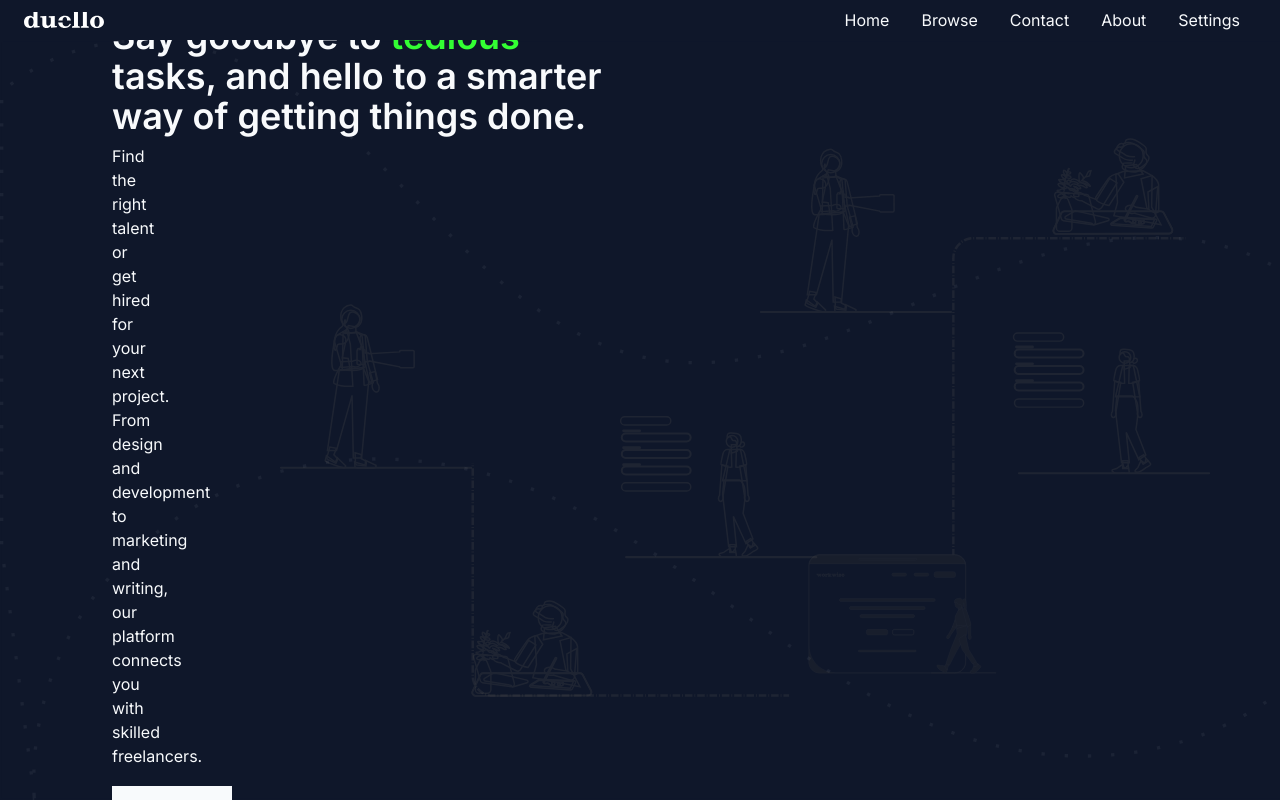
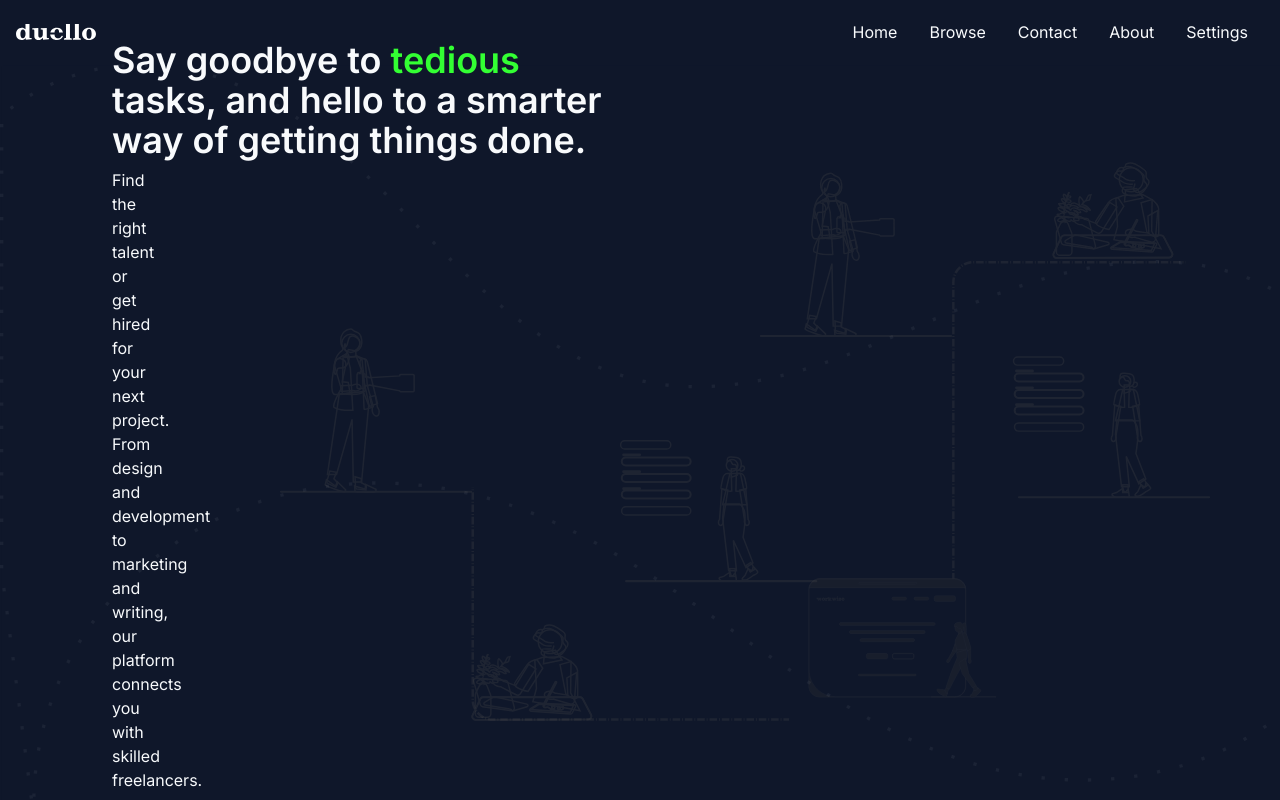
Before and after one commit to ErrolNtetha/lancing-client, a Next.js app: page / in a window 1280 px wide. Shown: the top 800 px of the page. Built offline with nearby package versions, Linux system fonts and the light colour scheme.

Commit message:
feat: added a container class

```diff
--- a/components/organisms/header/header.tsx
+++ b/components/organisms/header/header.tsx
@@ -23,11 +23,14 @@ export const Header = () => {
     };
 
     return (
-        <header className='flex z-10 justify-between items-center relative text-white bg-slate h-[5vh] px-6'>
+        <header className='flex z-10 justify-between items-center text-white w-full bg-slate h-[8vh]'>
+            <section className='container p-4 mx-auto w-full h-full flex z-10 justify-between items-center'>
+                <Link href='/'>
                     <Image src='/images/logo.svg' alt='company logo' className='' width={80} height={20} />
-            <FiAlignRight onClick={() => setNav(!nav)} className='hover:cursor-pointer text-[1.8rem] block md:hidden translate-y-[-50%] absolute top-[50%] right-[25px] transition-transform' />
-            <section className='ml-auto'>
-                <ul className='p-0 hidden md:flex'>
+                </Link>
+                <FiAlignRight onClick={() => setNav(!nav)} className='hover:cursor-pointer text-[1.8rem] block md:hidden' />
+                <section className='hidden md:flex ml-auto'>
+                    <ul className='p-0 md:flex'>
                         <li className='ml-4 mr-4' >
                             <Link className='block w-full' href='/feed'>Home</Link>
                         </li>
@@ -57,6 +60,7 @@ export const Header = () => {
                         </section>
                     </section>
                 )}
+            </section>
         </header>
     );
 };
```
Lines whose indentation alone changed are shown as unchanged.
